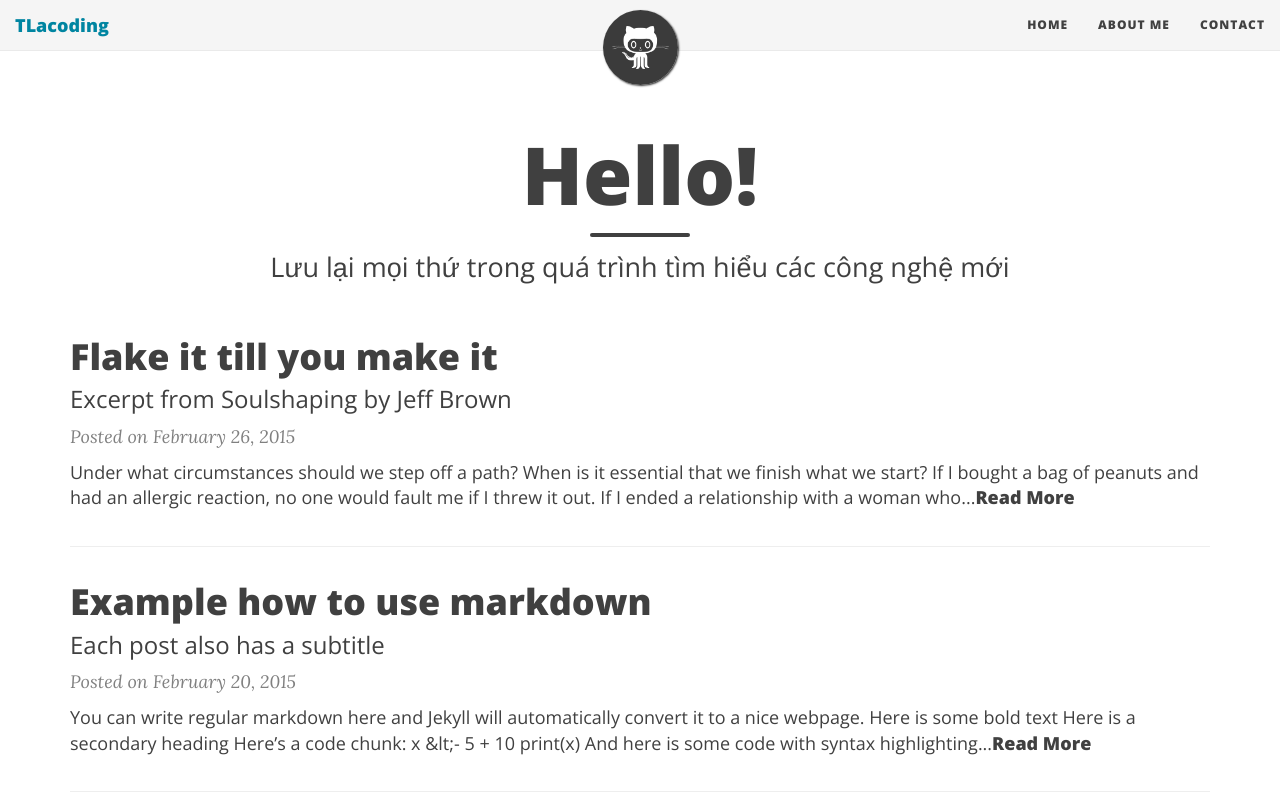
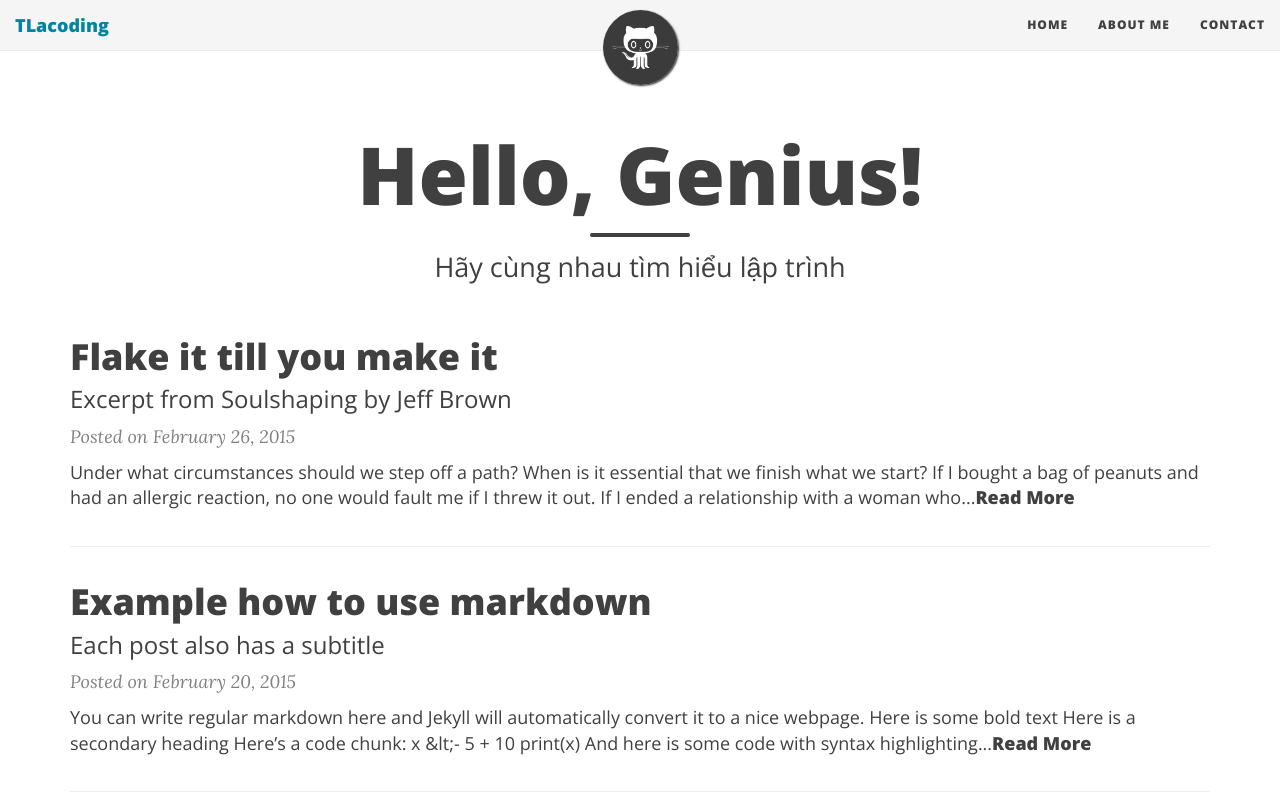
Before and after one commit to tlacoding/react-blog, a React (Create React App) app: page / in a window 1280 px wide. Shown: the top 800 px of the page. Built offline with nearby package versions, Linux system fonts and the light colour scheme.

Commit message:
Add header title and subtitle for homepage

```diff
--- a/src/components/common/Header.js
+++ b/src/components/common/Header.js
@@ -10,9 +10,9 @@ const Header = () => {
           <div className="row">
             <div className="col-md-12">
               <div className="page-heading">
-                <h1>Hello!</h1>
+                <h1>Hello, Genius!</h1>
                 <hr className="small" />
-                <span className="page-subheading">Lưu lại mọi thứ trong quá trình tìm hiểu các công nghệ mới</span>
+                <span className="page-subheading">Hãy cùng nhau tìm hiểu lập trình</span>
               </div>
             </div>
           </div>
```
